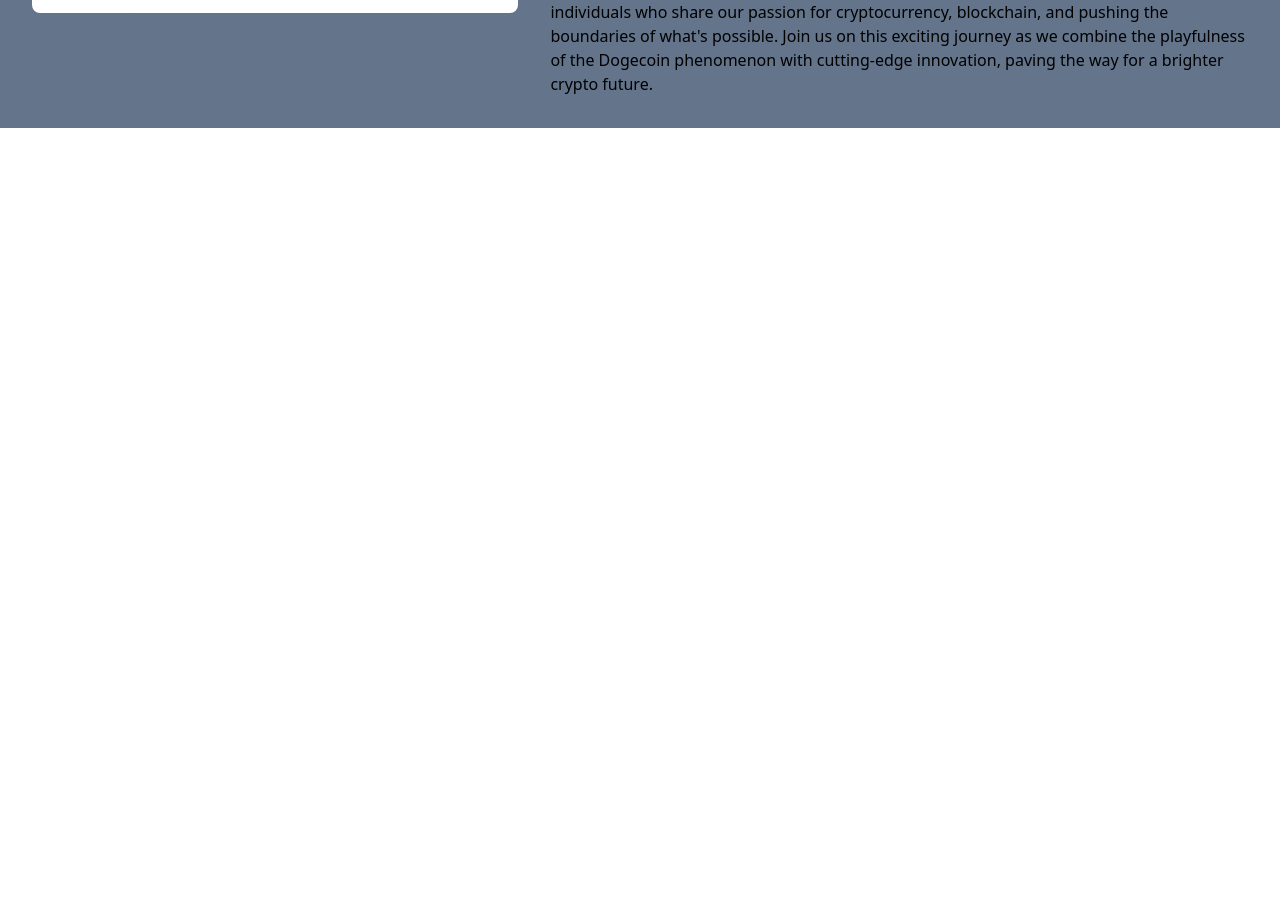
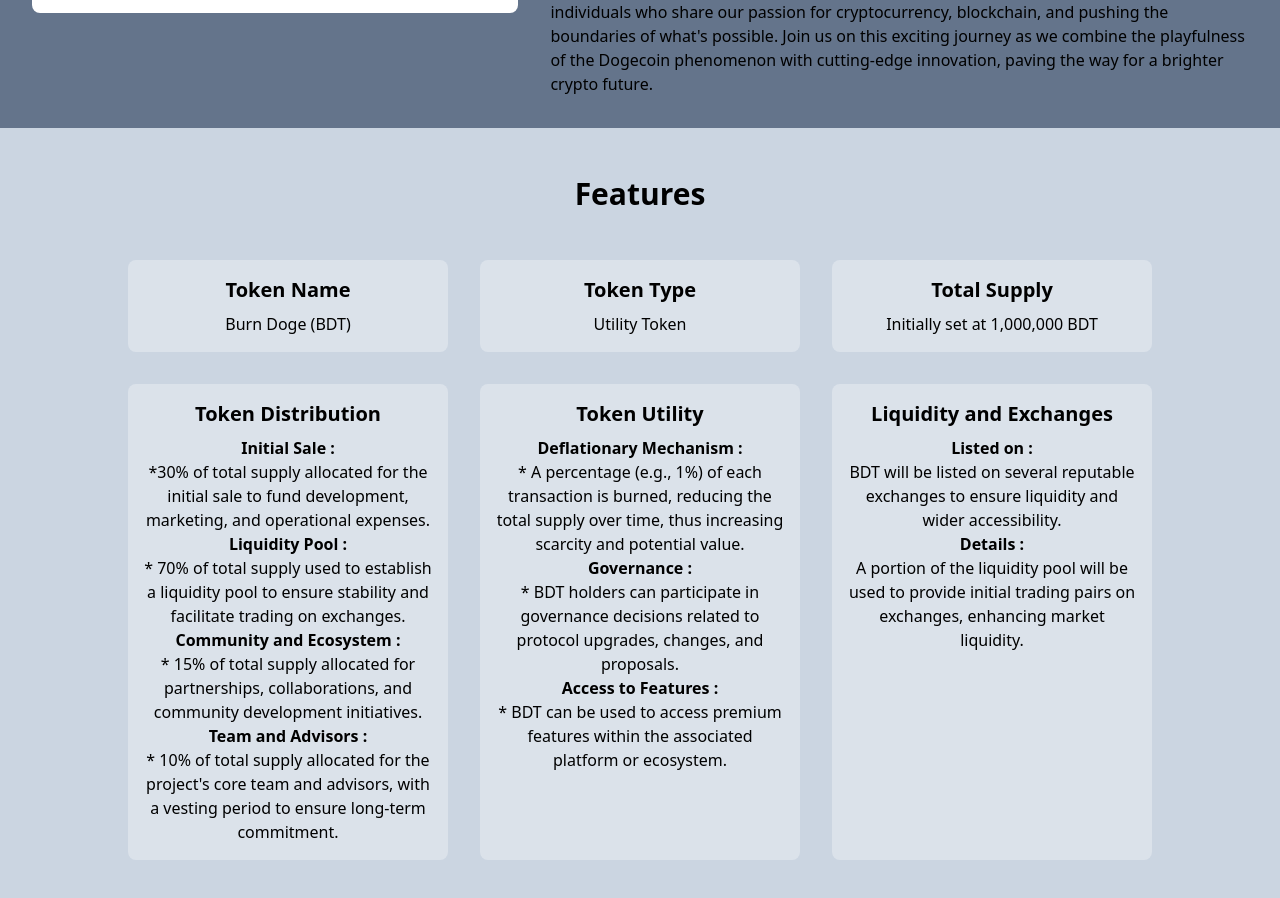
Before and after one commit to Jooker302/burn-doge-coin, a Next.js app: page / in a window 1280 px wide. Shown: the part 1080-1978 px from the top of the page. Before the commit the page ends 1208 px from the top, so only its background shows below. Built offline with nearby package versions, Linux system fonts and the light colour scheme.

Commit message:
Features

```diff
--- a/app/globals.css
+++ b/app/globals.css
@@ -31,3 +31,19 @@
 .slide-in {
   animation: slideIn 1s ease-in-out;
 }
+
+/* styles/globals.css */
+@keyframes slideInUp {
+  0% {
+    opacity: 0;
+    transform: translateY(20%);
+  }
+  100% {
+    opacity: 1;
+    transform: translateY(0);
+  }
+}
+
+.slide-in-up {
+  animation: slideInUp 1s ease-in-out;
+}
--- a/app/page.js
+++ b/app/page.js
@@ -1,28 +1,41 @@
 "use client";
 import Image from "next/image";
-import React, { useState, useEffect } from 'react';
-
+import React, { useState, useEffect } from "react";
 
 export default function Home() {
   const [mobileMenuOpen, setMobileMenuOpen] = useState(false);
   const [aboutSectionVisible, setAboutSectionVisible] = useState(false);
+  const [featuresSectionVisible, setFeaturesSectionVisible] = useState(false);
 
   useEffect(() => {
     const handleScroll = () => {
-      const aboutSection = document.getElementById('about-section');
+      const aboutSection = document.getElementById("about-section");
+      const featuresSection = document.getElementById("features-section");
+
       if (aboutSection) {
         const rect = aboutSection.getBoundingClientRect();
-        const windowHeight = window.innerHeight || document.documentElement.clientHeight;
+        const windowHeight =
+          window.innerHeight || document.documentElement.clientHeight;
 
         if (rect.top <= windowHeight * 0.75) {
           setAboutSectionVisible(true);
         }
       }
+
+      if (featuresSection) {
+        const rect = featuresSection.getBoundingClientRect();
+        const windowHeight =
+          window.innerHeight || document.documentElement.clientHeight;
+
+        if (rect.top <= windowHeight * 0.75) {
+          setFeaturesSectionVisible(true);
+        }
+      }
     };
 
-    window.addEventListener('scroll', handleScroll);
+    window.addEventListener("scroll", handleScroll);
     return () => {
-      window.removeEventListener('scroll', handleScroll);
+      window.removeEventListener("scroll", handleScroll);
     };
   }, []);
 
@@ -69,7 +82,7 @@ export default function Home() {
         </div>
         <nav
           className={`${
-          mobileMenuOpen ? 'block' : 'hidden'
+            mobileMenuOpen ? "block" : "hidden"
           } absolute top-full left-0 right-0 bg-blue-500 md:hidden transition-all duration-300`}
         >
           <div className="p-4 space-y-2">
@@ -84,23 +97,25 @@ export default function Home() {
             </a>
           </div>
         </nav>
-
-
-
       </div>
 
       <section className="flex flex-col items-center justify-center py-12 bg-gray-100">
-        <img src="main.jpeg" alt="Logo" className=" h-32 w-32 md:h-64 md:w-64 rounded-full" />
+        <img
+          src="main.jpeg"
+          alt="Logo"
+          className=" h-32 w-32 md:h-64 md:w-64 rounded-full"
+        />
         <h2 className="mt-4 text-xl font-semibold md:text-2xl">Introducing</h2>
         <div className="mt-2 w-20 h-1 bg-blue-500"></div>
-        <p className="mt-4 text-xl font-semibold text-center ">Burn Doge: Revolutionizing Crypto with Controlled Scarcity.</p>
+        <p className="mt-4 text-xl font-semibold text-center ">
+          Burn Doge: Revolutionizing Crypto with Controlled Scarcity.
+        </p>
       </section>
-
 
       <section
         id="about-section"
         className={`flex bg-slate-500 flex-col-reverse md:flex-row items-center justify-center p-8 ${
-          aboutSectionVisible ? 'slide-in' : ''
+          aboutSectionVisible ? "slide-in" : ""
         }`}
       >
         <img
@@ -110,21 +125,92 @@ export default function Home() {
         />
         <div className="mt-4 md:mt-0">
           <h2 className="text-4xl md:font-bold font-semibold mb-2">About Us</h2>
-          <p className="font-semibold mb-2">Burn Doge: Where controlled scarcity meets community-driven growth. Together, we're rewriting the rules of crypto and redefining what it means to be a holder. Join us and become a part of something revolutionary.</p>
-          <p className="mb-2">
-          At Burn Doge, we're not just another cryptocurrency we're a revolution in the world of digital assets. Inspired by the remarkable success of Dogecoin and driven by a passion for innovation, Burn Doge brings a fresh perspective to the crypto landscape. Our mission? To embrace the power of controlled scarcity and redefine the value proposition for crypto holders.
+          <p className="font-semibold mb-2">
+            Burn Doge: Where controlled scarcity meets community-driven growth.
+            Together, we're rewriting the rules of crypto and redefining what it
+            means to be a holder. Join us and become a part of something
+            revolutionary.
           </p>
           <p className="mb-2">
-          In a market saturated with countless tokens, Burn Doge stands out by implementing a deflationary model that truly rewards its community of holders. Through regular token burns, we systematically reduce the supply of Burn Doge tokens, instigating a controlled scarcity that inherently drives up their value. This unique approach not only fuels excitement but also cultivates a sense of unity among holders who recognize the potential for sustained growth. By marrying cutting-edge blockchain technology with the allure of scarcity, we're shaping a new era of crypto where value isn't just theoretical it's tangible.
+            At Burn Doge, we're not just another cryptocurrency we're a
+            revolution in the world of digital assets. Inspired by the
+            remarkable success of Dogecoin and driven by a passion for
+            innovation, Burn Doge brings a fresh perspective to the crypto
+            landscape. Our mission? To embrace the power of controlled scarcity
+            and redefine the value proposition for crypto holders.
+          </p>
+          <p className="mb-2">
+            In a market saturated with countless tokens, Burn Doge stands out by
+            implementing a deflationary model that truly rewards its community
+            of holders. Through regular token burns, we systematically reduce
+            the supply of Burn Doge tokens, instigating a controlled scarcity
+            that inherently drives up their value. This unique approach not only
+            fuels excitement but also cultivates a sense of unity among holders
+            who recognize the potential for sustained growth. By marrying
+            cutting-edge blockchain technology with the allure of scarcity,
+            we're shaping a new era of crypto where value isn't just theoretical
+            it's tangible.
           </p>
           <p className="md:mb-0 mb-6">
-          Beyond the innovative tokenomics, Burn Doge takes pride in fostering a thriving community that embodies the spirit of camaraderie and collaboration. Our vision is to create more than just a cryptocurrency; we're building a movement. Through engaging social platforms, interactive experiences, and charity initiatives, we're bringing together like-minded individuals who share our passion for cryptocurrency, blockchain, and pushing the boundaries of what's possible. Join us on this exciting journey as we combine the playfulness of the Dogecoin phenomenon with cutting-edge innovation, paving the way for a brighter crypto future.
+            Beyond the innovative tokenomics, Burn Doge takes pride in fostering
+            a thriving community that embodies the spirit of camaraderie and
+            collaboration. Our vision is to create more than just a
+            cryptocurrency; we're building a movement. Through engaging social
+            platforms, interactive experiences, and charity initiatives, we're
+            bringing together like-minded individuals who share our passion for
+            cryptocurrency, blockchain, and pushing the boundaries of what's
+            possible. Join us on this exciting journey as we combine the
+            playfulness of the Dogecoin phenomenon with cutting-edge innovation,
+            paving the way for a brighter crypto future.
           </p>
         </div>
       </section>
 
+      <section
+        id="features-section"
+        className={`py-12 bg-slate-300 text-center ${
+          featuresSectionVisible ? "slide-in-up" : ""
+        }`}
+      >
+        <h2 className="text-3xl text-center font-semibold mb-8">Features</h2>
+        <div className="flex flex-wrap justify-center">
+          <div className="bg-white bg-opacity-30 md:w-1/4 w-64 h-auto p-4 m-4 rounded-lg">
+            <h3 className="text-xl font-semibold mb-2">Token Name</h3>
+            <p>Burn Doge (BDT)</p>
+          </div>
+          <div className="bg-white bg-opacity-30 md:w-1/4 w-64 h-auto p-4 m-4 rounded-lg">
+            <h3 className="text-xl font-semibold mb-2">Token Type</h3>
+            <p>Utility Token</p>
+          </div>
+          <div className="bg-white bg-opacity-30 md:w-1/4 w-64 h-auto p-4 m-4 rounded-lg">
+            <h3 className="text-xl font-semibold mb-2">Total Supply</h3>
+            <p>Initially set at 1,000,000 BDT</p>
+          </div>
+          <div className="bg-white bg-opacity-30 md:w-1/4 w-64 h-auto p-4 m-4 rounded-lg">
+            <h3 className="text-xl font-semibold mb-2">Token Distribution</h3>
+            <p> <span className="font-semibold">Initial Sale : </span></p><p> *30% of total supply allocated for the initial sale to fund development, marketing, and operational expenses.
+            </p><p><span className="font-semibold">Liquidity Pool : </span> </p><p>* 70% of total supply used to establish a liquidity pool to ensure stability and facilitate trading on exchanges.
 
+            </p><p><span className="font-semibold">Community and Ecosystem : </span> </p><p>* 15% of total supply allocated for partnerships, collaborations, and community development initiatives.
+            </p><p><span className="font-semibold">Team and Advisors : </span></p><p>* 10% of total supply allocated for the project's core team and advisors, with a vesting period to ensure long-term commitment.</p>
+          </div>
+          <div className="bg-white bg-opacity-30 md:w-1/4 w-64 h-auto p-4 m-4 rounded-lg">
+            <h3 className="text-xl font-semibold mb-2">Token Utility</h3>
+            <p>
+              <span className="font-semibold">Deflationary Mechanism : </span></p><p> * A percentage (e.g., 1%) of each transaction is burned, reducing the total supply over time, thus increasing scarcity and potential value.
 
+              </p><p><span className="font-semibold">Governance : </span></p><p>* BDT holders can participate in governance decisions related to protocol upgrades, changes, and proposals.
+              </p><p><span className="font-semibold">Access to Features : </span></p><p>* BDT can be used to access premium features within the associated platform or ecosystem.</p>
+          </div>
+          <div className="bg-white bg-opacity-30 md:w-1/4 w-64 h-auto p-4 m-4 rounded-lg">
+            <h3 className="text-xl font-semibold mb-2">Liquidity and Exchanges</h3>
+            <p>
+            <span className="font-semibold">Listed on : </span> </p><p>BDT will be listed on several reputable exchanges to ensure liquidity and wider accessibility.
+              </p><p><span className="font-semibold">Details : </span> </p><p>A portion of the liquidity pool will be used to provide initial trading pairs on exchanges, enhancing market liquidity.</p>
+          </div>
+          {/* Add more div boxes as needed */}
+        </div>
+      </section>
     </>
   );
 }
```
Lines whose indentation alone changed are shown as unchanged.
